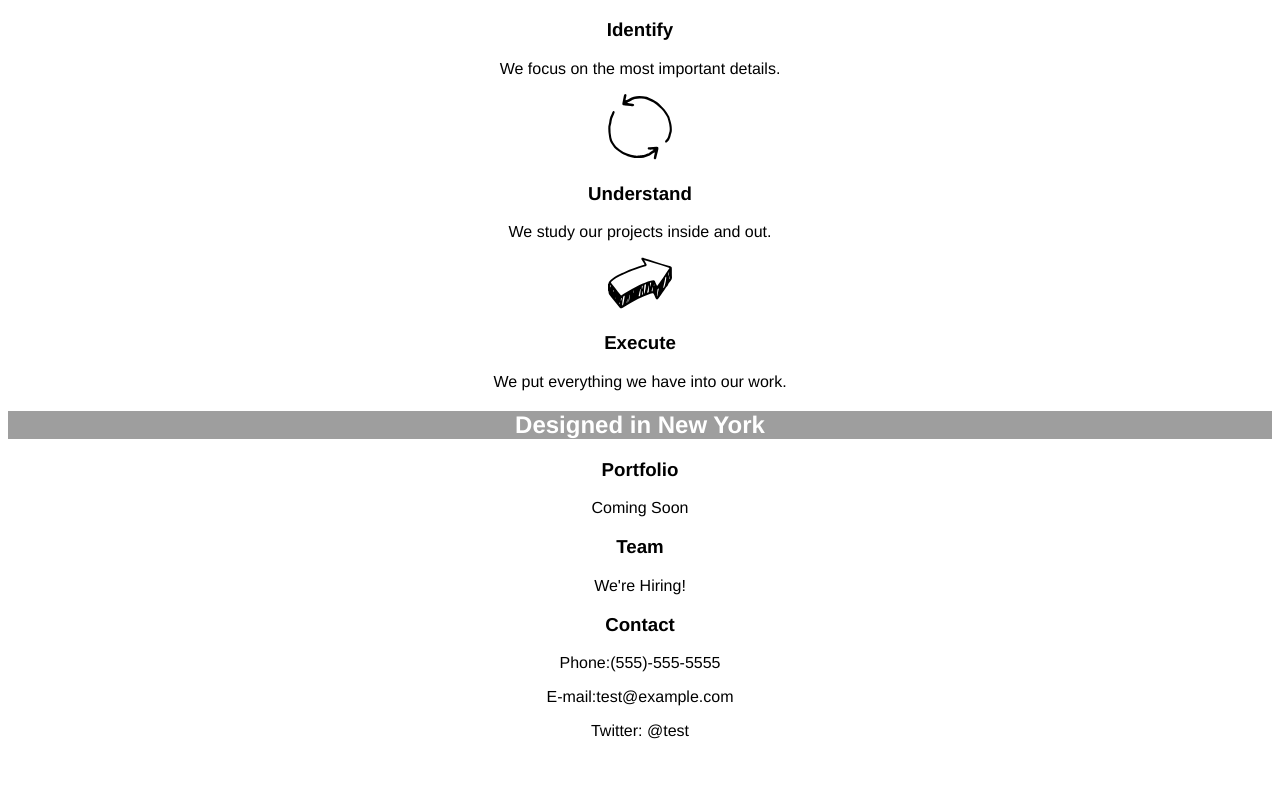
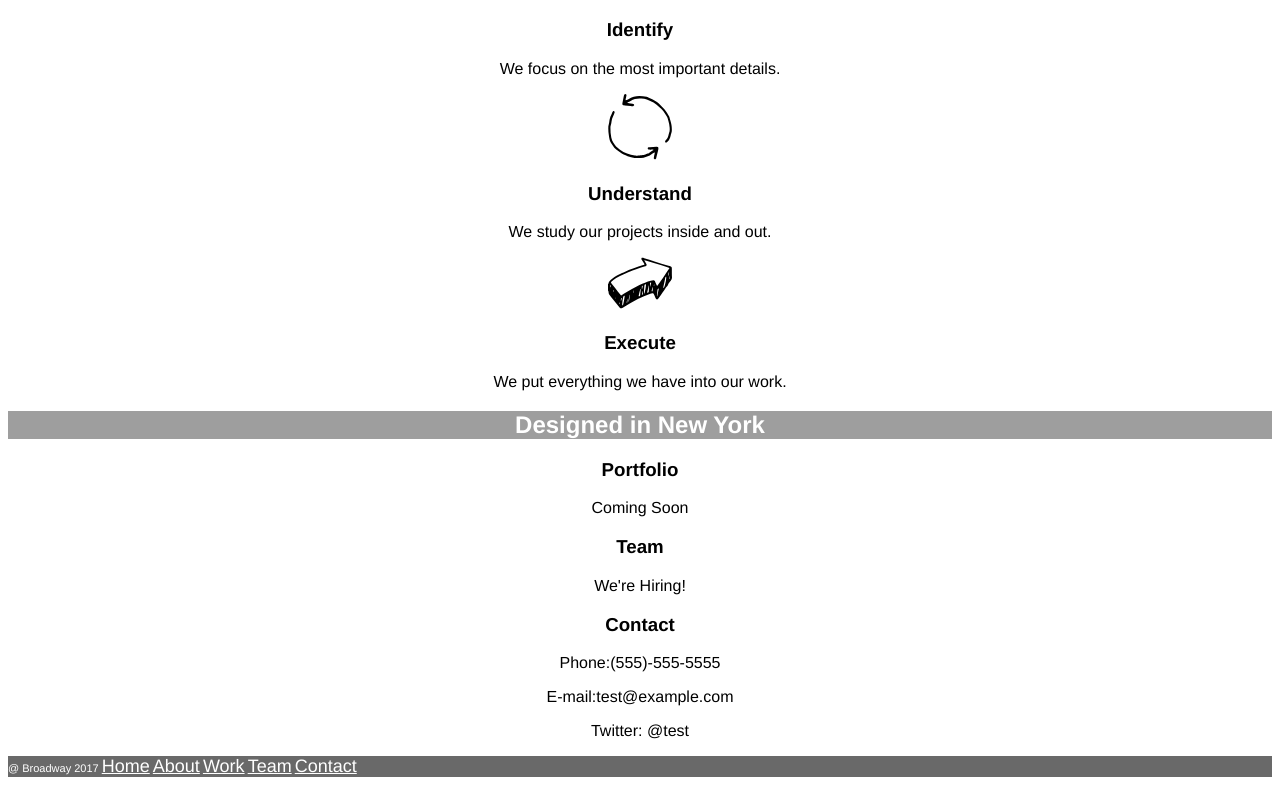
Before and after one commit to slcurtis/Broadway, a plain HTML site: page index.html in a window 1280 px wide. Shown: the part 449-1237 px from the top of the page. Before the commit the page ends 1205 px from the top, so only its background shows below. Drawn offline with Linux system fonts and the light colour scheme; grey boxes are pictures that could not be loaded.

Commit message:
Add footer.

```diff
--- a/index.html
+++ b/index.html
@@ -53,5 +53,14 @@
         <p>Twitter: @test</p>
       </div>
       </div>
+      <div class="footer">
+        <p>@ Broadway 2017
+          <a class="btn-nav" href="#">Home</a>
+          <a class="btn-nav" href="#about">About</a>
+          <a class="btn-nav" href="#work">Work</a>
+          <a class="btn-nav" href="#team">Team</a>
+          <a class="btn-nav" href="#contact">Contact</a>
+        </p>
+      </div>
   </body>
 </html>
--- a/resources/css/style.css
+++ b/resources/css/style.css
@@ -19,3 +19,9 @@ h1 {
 .supporting {
   text-align: center;
 }
+.footer {
+  background-color: dimgray;
+  color: white;
+  font-size: 11px;
+  text-align: left;
+}
```
